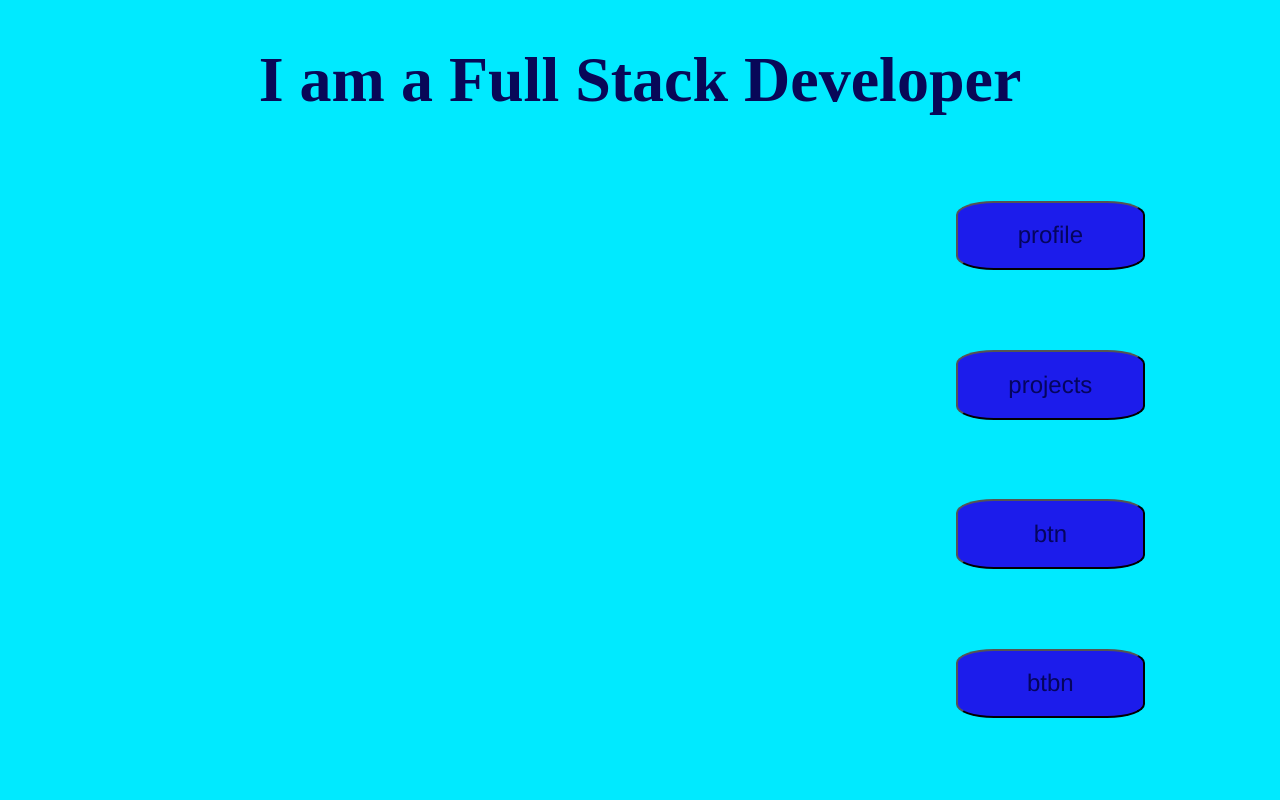
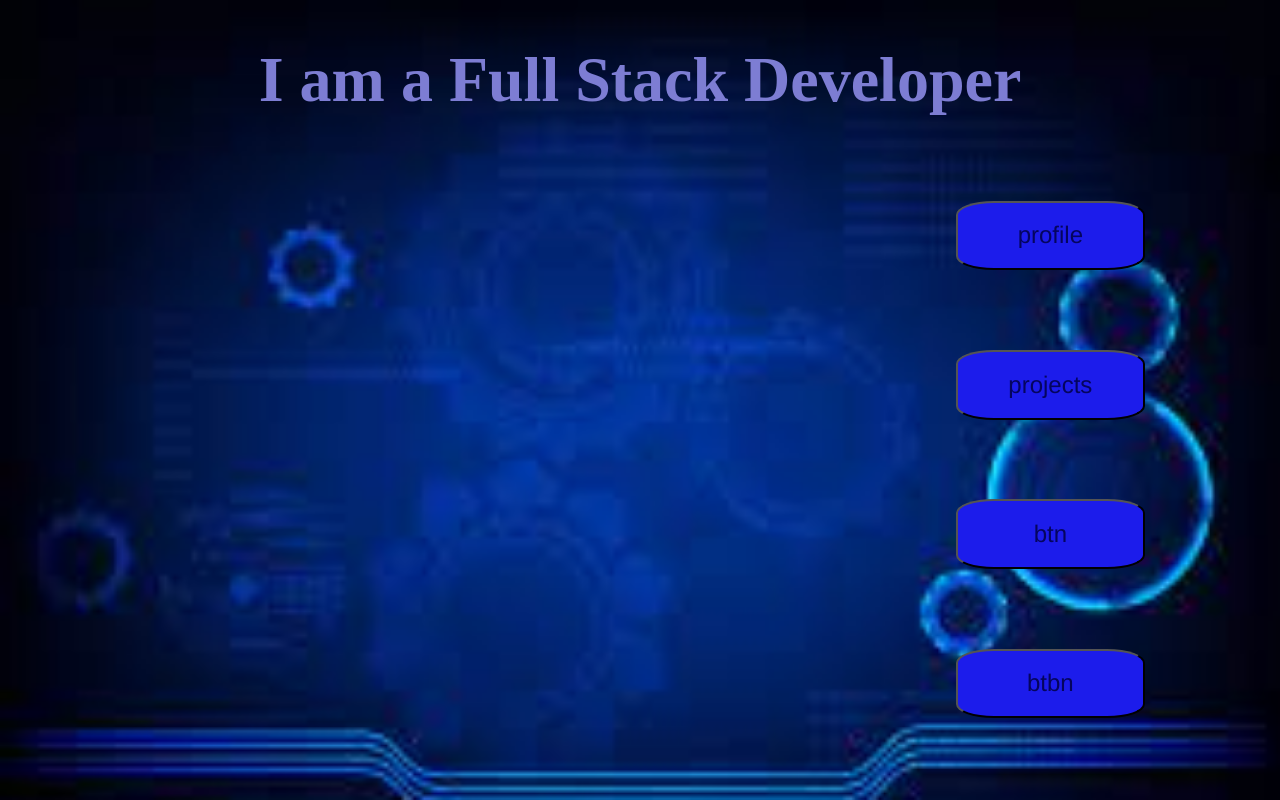
Before and after one commit to 02003150/-CV, a plain HTML site: page index.html in a window 1280 px wide. Drawn offline with Linux system fonts and the light colour scheme.

Commit message:
add backGroundimage

```diff
--- a/style.css
+++ b/style.css
@@ -1,7 +1,8 @@
 h1{
     text-align: center;
     font-size: 400%;
-    color: rgb(8, 8, 88);
+    color: rgb(125, 125, 211);
+
 }
 button{
   padding: 10%;
@@ -26,5 +27,8 @@ button{
 
 body{
    background-color: rgb(0, 234, 255);
+   background-image: url(images\ \(2\).jpeg);
+   background-repeat: no-repeat;
+   background-size: cover;
    box-shadow: 100cap;
 }
```
Also changed, not shown: images (2).jpeg (added).
